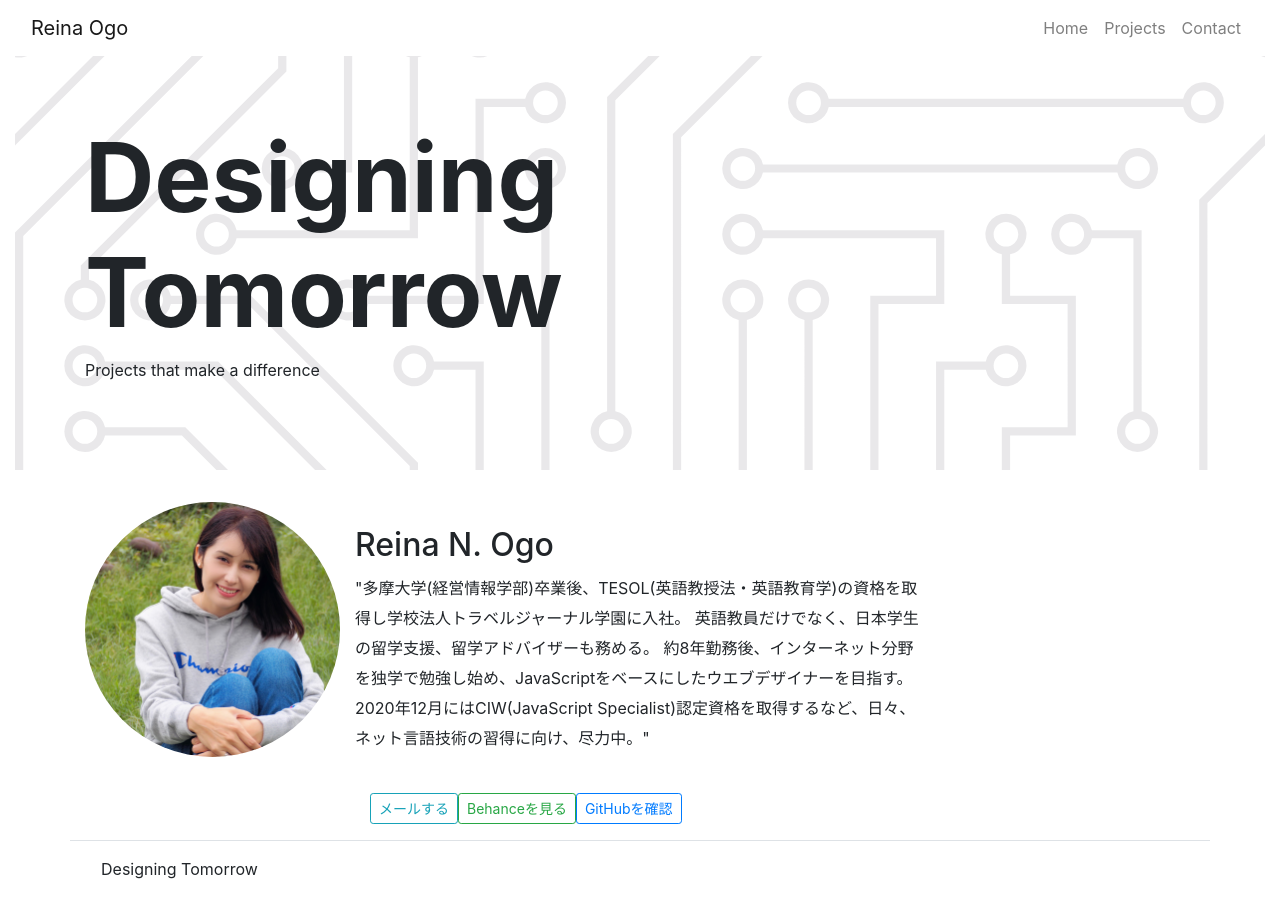
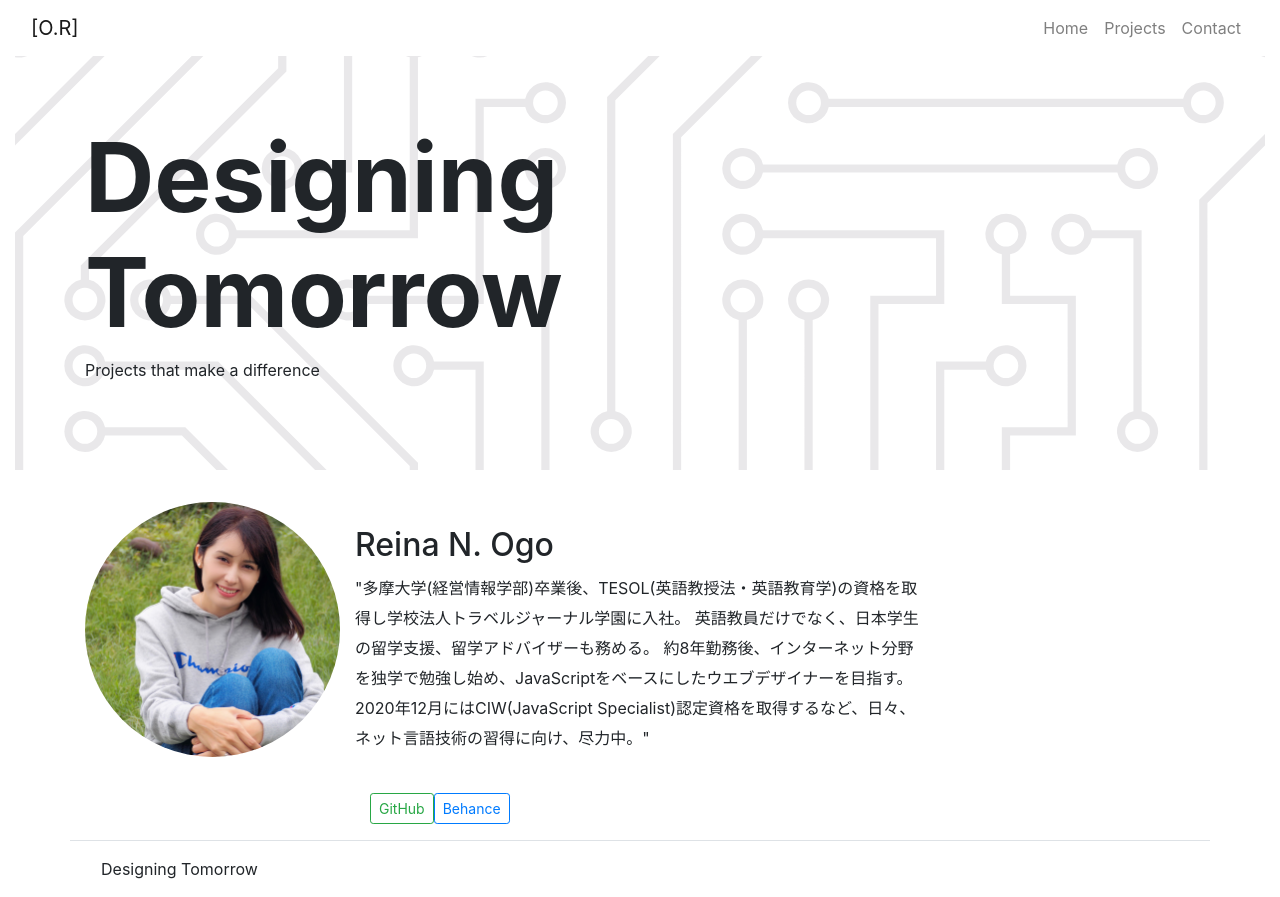
Before and after one commit to ogorei/myWork, a React (Create React App) app in the folder front/: page /#/ in a window 1280 px wide. Built offline with nearby package versions, Linux system fonts and the light colour scheme.

Commit message:
title update

```diff
--- a/front/src/App.js
+++ b/front/src/App.js
@@ -48,7 +48,7 @@ class App extends React.Component {
      <div>
      <Container fluid={true}>
      <Navbar className="top-nav">
-     <Navbar.Brand>Reina Ogo</Navbar.Brand>
+     <Navbar.Brand>[O.R]</Navbar.Brand>
      <Navbar.Toggle className="border-0"></Navbar.Toggle>
      <Navbar.Collapse id="navbar-toggle">
 
--- a/front/src/components/CardLayout.jsx
+++ b/front/src/components/CardLayout.jsx
@@ -31,18 +31,13 @@ const CardLayout =()=>{
               <Row>
                   <Col className="d-flex justify-content-start">
                       <div className="py-3">
-                          <a href="/Contact">
-                          <Button size="sm" variant="outline-info">メールする</Button>
-                          </a>
-                      </div>
-                      <div className="py-3">
                           <a href="https://www.behance.net/ogorei" target="_blank">
-                          <Button size="sm" variant="outline-success">Behanceを見る</Button>
+                          <Button size="sm" variant="outline-success">GitHub</Button>
                           </a>
                       </div>
                       <div className="py-3">
                           <a href="https://github.com/reinaogo1">
-                          <Button size="sm"  variant="outline-primary">GitHubを確認</Button>
+                          <Button size="sm"  variant="outline-primary">Behance</Button>
                           </a>
                       </div>
                   </Col>
```
